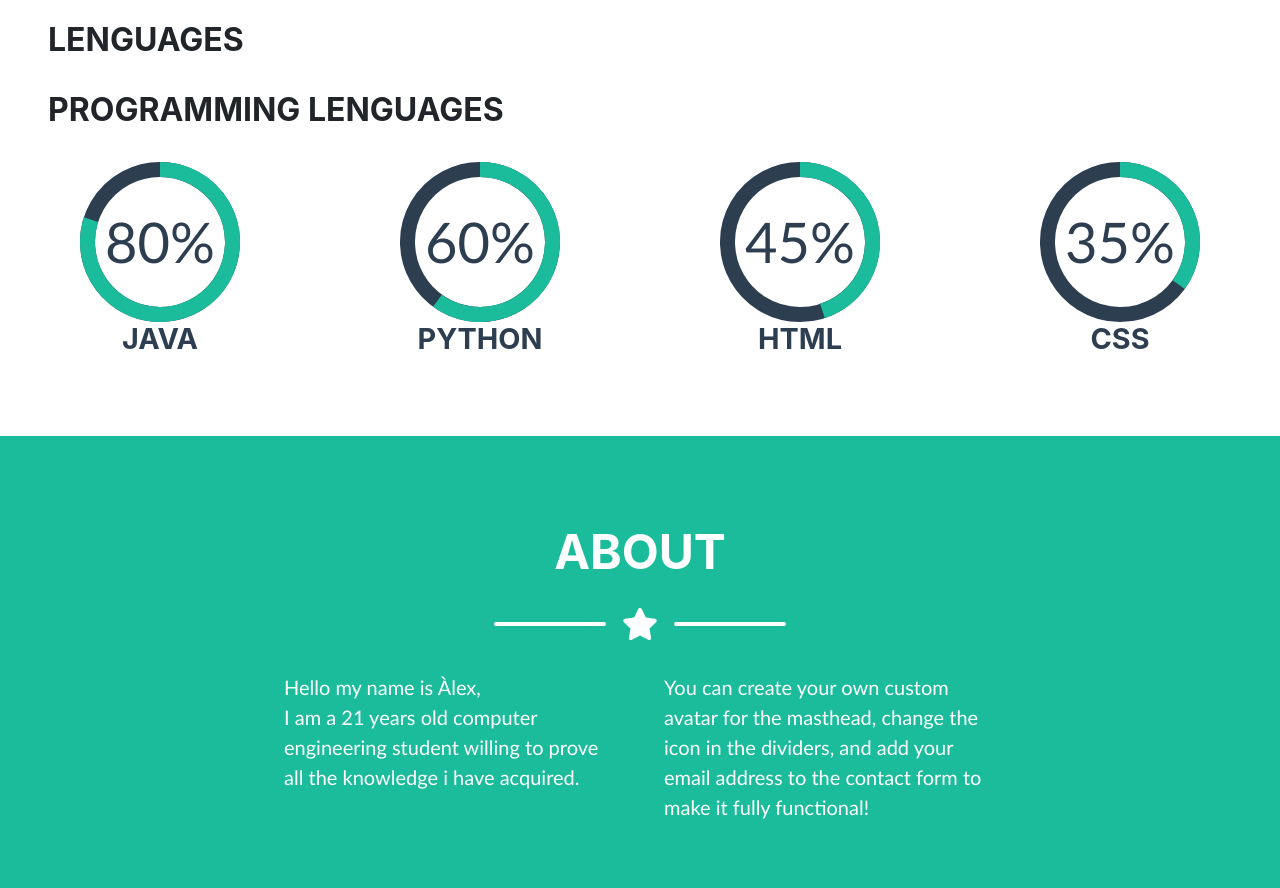
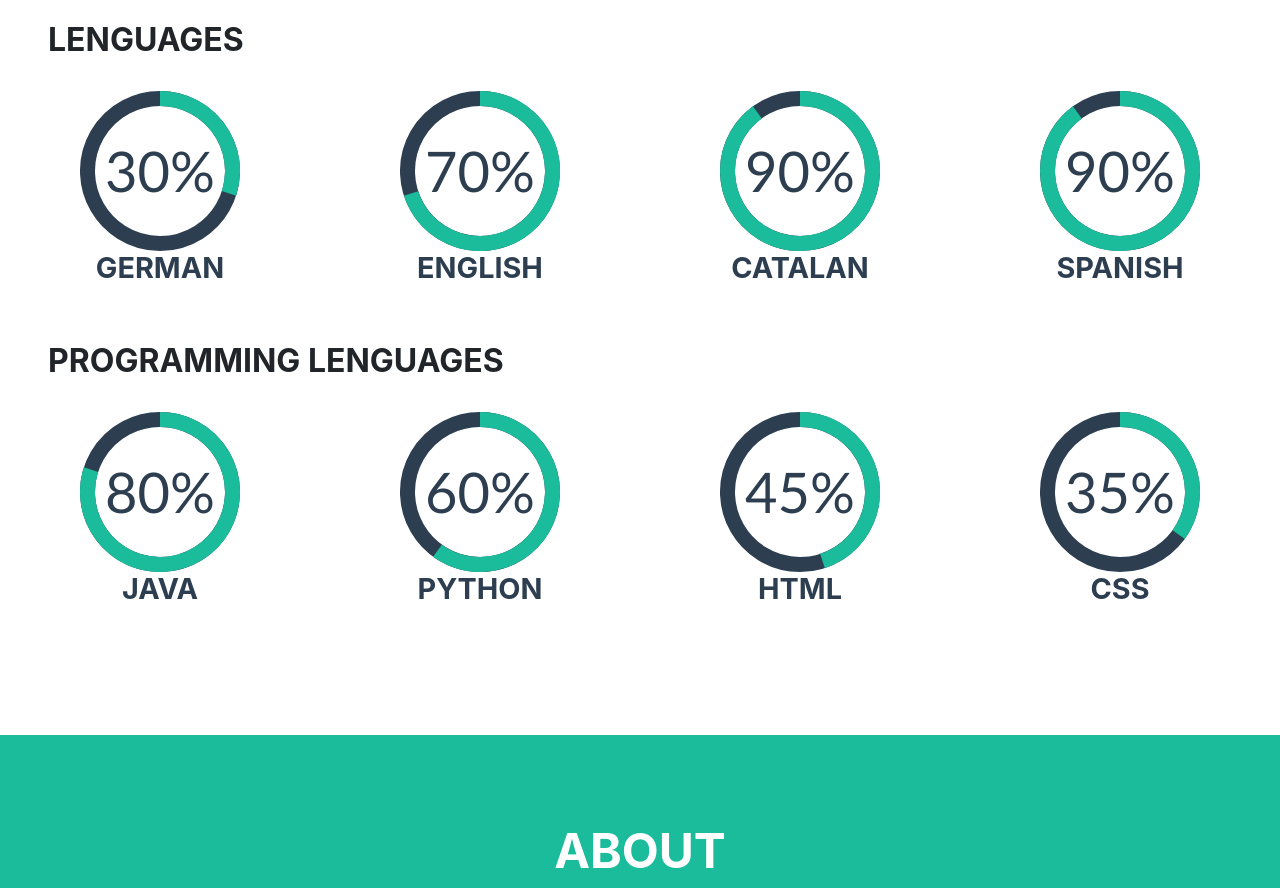
Before and after one commit to alexindris/alexindris.github.io, a plain HTML site: page index.html in a window 1280 px wide. Shown: the part 2981-3869 px from the top of the page. Drawn offline with nearby package versions, Linux system fonts and the light colour scheme; a web font is replaced by a local one.

Commit message:
education

```diff
--- a/index.html
+++ b/index.html
@@ -414,6 +414,27 @@
     <h2 class="text-Left ml-5"> LENGUAGES </h2>
     <br>
 
+    <div class="row text-center mx-auto">
+        <div class="skill-grid col ">
+            <div class="circle" id="circles-5"></div>
+            <h3>GERMAN</h3>
+        </div>
+        <div class="skill-grid col  ">
+            <div class="circle" id="circles-6"></div>
+            <h3>ENGLISH</h3>
+        </div>
+        <div class="skill-grid col  ">
+            <div class="circle" id="circles-7"></div>
+            <h3>CATALAN</h3>
+        </div>
+        <div class="skill-grid col ">
+            <div class="circle mx" id="circles-8"></div>
+            <h3>SPANISH</h3>
+        </div>
+    </div>
+
+    <br>
+    <br>
     <h2 class="text-Left ml-5"> PROGRAMMING LENGUAGES </h2>
     <br>
     <div class="row text-center mx-auto">
@@ -434,16 +455,18 @@
             <h3>CSS</h3>
         </div>
     </div>
+    <br>
+    <br>
 
 
     <!---->
     <script type="text/javascript" src="js/circles.js"></script>
     <script>
         var colors = [
-            ['#2c3e50', '#1abc9c'], ['#2c3e50', '#1abc9c'], ['#2c3e50', '#1abc9c'], ['#2c3e50', '#1abc9c']
+            ['#2c3e50', '#1abc9c'], ['#2c3e50', '#1abc9c'], ['#2c3e50', '#1abc9c'], ['#2c3e50', '#1abc9c'],['#2c3e50', '#1abc9c'], ['#2c3e50', '#1abc9c'], ['#2c3e50', '#1abc9c'], ['#2c3e50', '#1abc9c']
         ];
-        var number = [80,60,45,35]
-        for (var i = 1; i <= 5; i++) {
+        var number = [80,60,45,35,30,70,90,90]
+        for (var i = 1; i <= 8; i++) {
             var child = document.getElementById('circles-' + i),
                 percentage = 50 + (i * 10);
 
```
